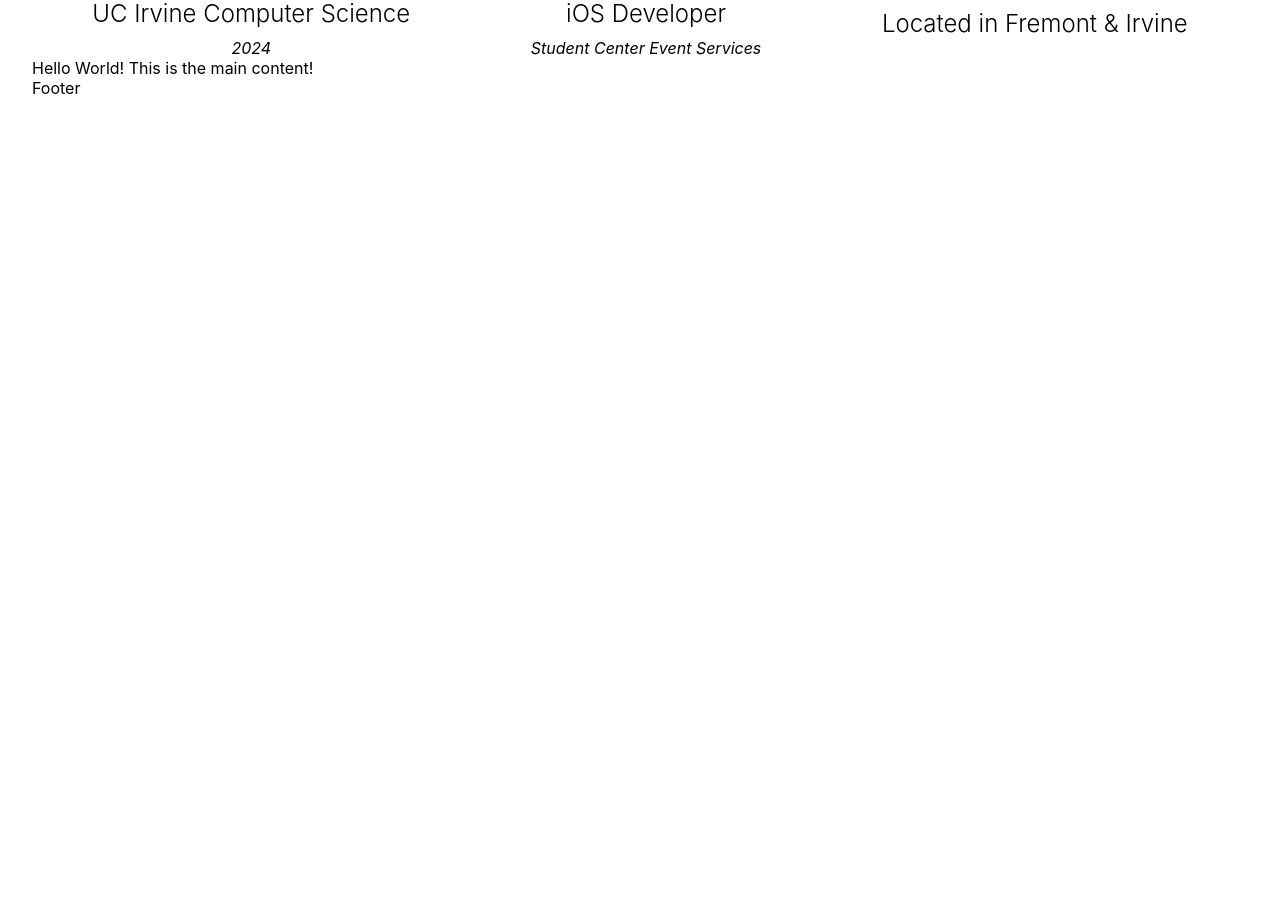
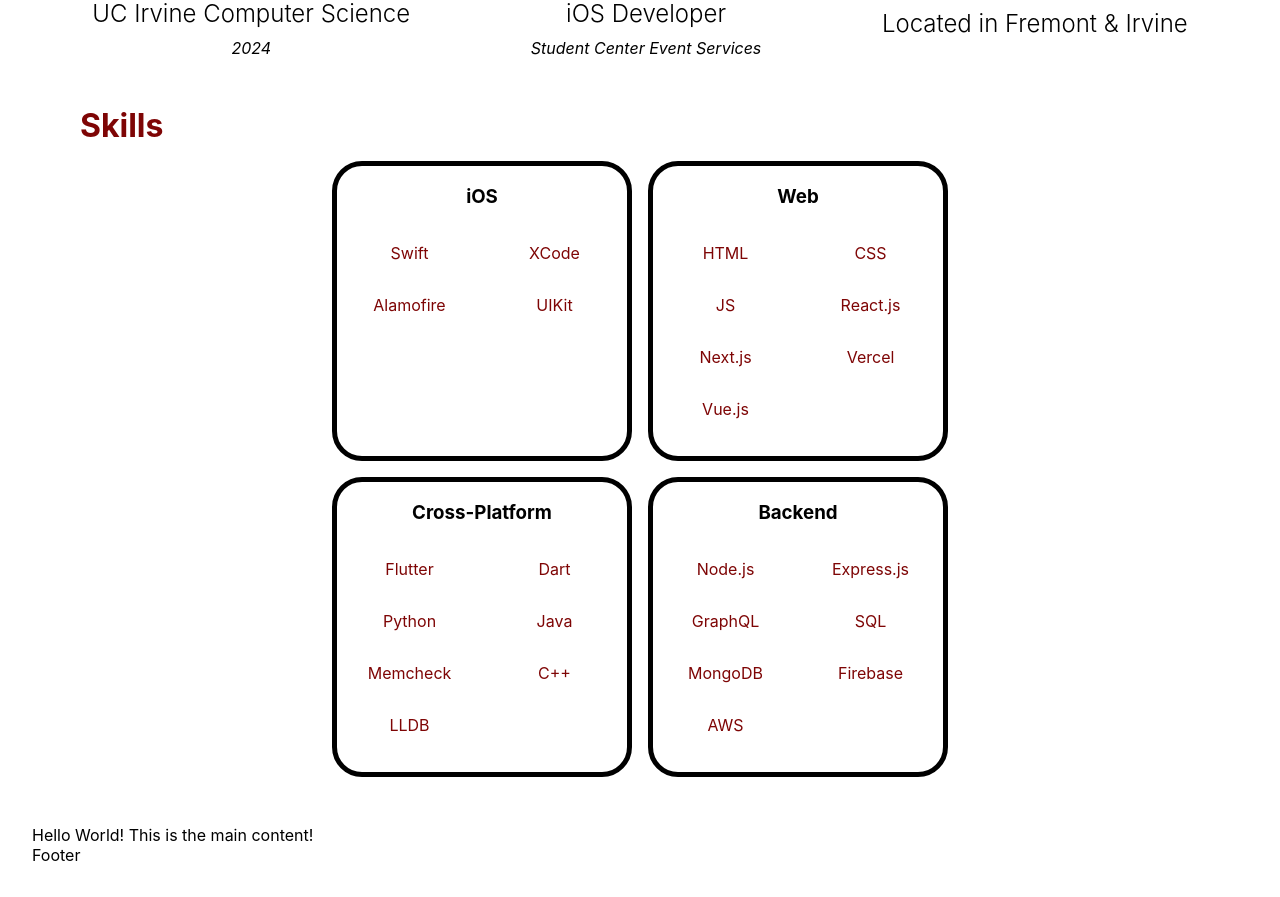
Before and after one commit to me-here/portfolio-site, a Next.js app: page / in a window 1280 px wide. Shown: the part 1377-2274 px from the top of the page. Before the commit the page ends 1507 px from the top, so only its background shows below. Built offline with nearby package versions, Linux system fonts and the light colour scheme.

Commit message:
Done with Skills Section

```diff
--- a/components/IntroSection.tsx
+++ b/components/IntroSection.tsx
@@ -4,6 +4,7 @@
   Paragraph,
   CenteredFlex,
   ColoredBackgroundImageCircle,
+  SpacedGroup
 } from "../styles/global-styled";
 import { FontAwesomeIcon } from "@fortawesome/react-fontawesome";
 import { faGraduationCap, faMapMarkedAlt } from "@fortawesome/free-solid-svg-icons";
@@ -61,8 +62,3 @@
   font-weight: 300;
   margin: 10px 0;
 `;
-
-const SpacedGroup = styled.div`
-  margin: ${(props: { vertical?: string; horizontal?: string }) =>
-    `${props.vertical || 0} ${props.horizontal || 0}`};
-`;
--- /dev/null
+++ b/components/SkillsSection.tsx
@@ -0,0 +1,55 @@
+import styled from "styled-components";
+import {
+  SectionHeading,
+  Colors,
+  SpacedGroup
+} from "../styles/global-styled";
+const SkillsSection = () => (
+  <SpacedGroup vertical="3rem" horizontal="3rem">
+    <SectionHeading>Skills</SectionHeading>
+    <SkillGrid>
+        <SkillBubble title="iOS" details={["Swift", "XCode", "Alamofire", "UIKit"]}/>
+        <SkillBubble title="Web" details={["HTML", "CSS", "JS", "React.js", "Next.js", "Vercel", "Vue.js"]}/>
+        <SkillBubble title="Cross-Platform" details={["Flutter", "Dart", "Python", "Java", "Memcheck", "C++", "LLDB"]}/>
+        <SkillBubble title="Backend" details={["Node.js", "Express.js", "GraphQL", "SQL", "MongoDB", "Firebase", "AWS"]}/>
+    </SkillGrid>
+  </SpacedGroup>
+);
+
+const SkillGrid = styled.div`
+    display: grid;
+    grid-template-columns: repeat(2, 300px);
+    grid-template-rows: repeat(2, 300px);
+    place-content: center;
+    gap: 1rem;
+`;
+
+interface SkillBubbleProps {
+    readonly title: string
+    readonly details: Array<string>
+}
+
+const SkillBubble = (props: SkillBubbleProps) => (
+    <StyledBubble>
+        <h3>{props.title}</h3>
+        <SingularSkillDetailStyled>
+            {props.details.map(detail => <p key={detail}>{detail}</p>)}
+        </SingularSkillDetailStyled>
+    </StyledBubble>
+);
+
+
+const SingularSkillDetailStyled = styled.div`
+    display: grid;
+    grid-template-columns: 1fr 1fr;
+    color: ${Colors.secondaryRed}
+`;
+
+
+const StyledBubble = styled.div`
+    border: 5px solid black;
+    border-radius: 10%;
+    text-align: center;
+`;
+
+export default SkillsSection;
--- /dev/null
+++ b/pages/_document.tsx
@@ -0,0 +1,31 @@
+
+import Document from 'next/document'
+import { ServerStyleSheet } from 'styled-components'
+
+export default class MyDocument extends Document {
+  static async getInitialProps(ctx: any) {
+    const sheet = new ServerStyleSheet()
+    const originalRenderPage = ctx.renderPage
+
+    try {
+      ctx.renderPage = () =>
+        originalRenderPage({
+          enhanceApp: (App: any) => (props: any) =>
+            sheet.collectStyles(<App {...props} />),
+        })
+
+      const initialProps = await Document.getInitialProps(ctx)
+      return {
+        ...initialProps,
+        styles: (
+          <>
+            {initialProps.styles}
+            {sheet.getStyleElement()}
+          </>
+        ),
+      }
+    } finally {
+      sheet.seal()
+    }
+  }
+}
--- a/pages/index.tsx
+++ b/pages/index.tsx
@@ -2,6 +2,7 @@
 import Hero from '../components/Hero'
 import Navbar from '../components/Navbar'
 import IntroSection from '../components/IntroSection'
+import SkillsSection from '../components/SkillsSection'
 
 export default function Home() {
   return (
@@ -15,6 +16,7 @@
       <Navbar/>
       <Hero/>
       <IntroSection/>
+      <SkillsSection/>
 
       <main>
         Hello World! This is the main content!
--- a/styles/global-styled.tsx
+++ b/styles/global-styled.tsx
@@ -1,11 +1,16 @@
 import styled from "styled-components";
 
 /**The colors to be used in the application.*/
-class Colors {
+export class Colors {
   static primaryRed =   "#F05454";
   static secondaryRed = "#7E0505";
   static accentGrey =   "#747474";
 }
+
+export const SpacedGroup = styled.div`
+  margin: ${(props: { vertical?: string; horizontal?: string }) =>
+    `${props.vertical || 0} ${props.horizontal || 0}`};
+`;
 
 /**A flex container for a centered row and column.*/
 interface CenteredFlexProps {
```
